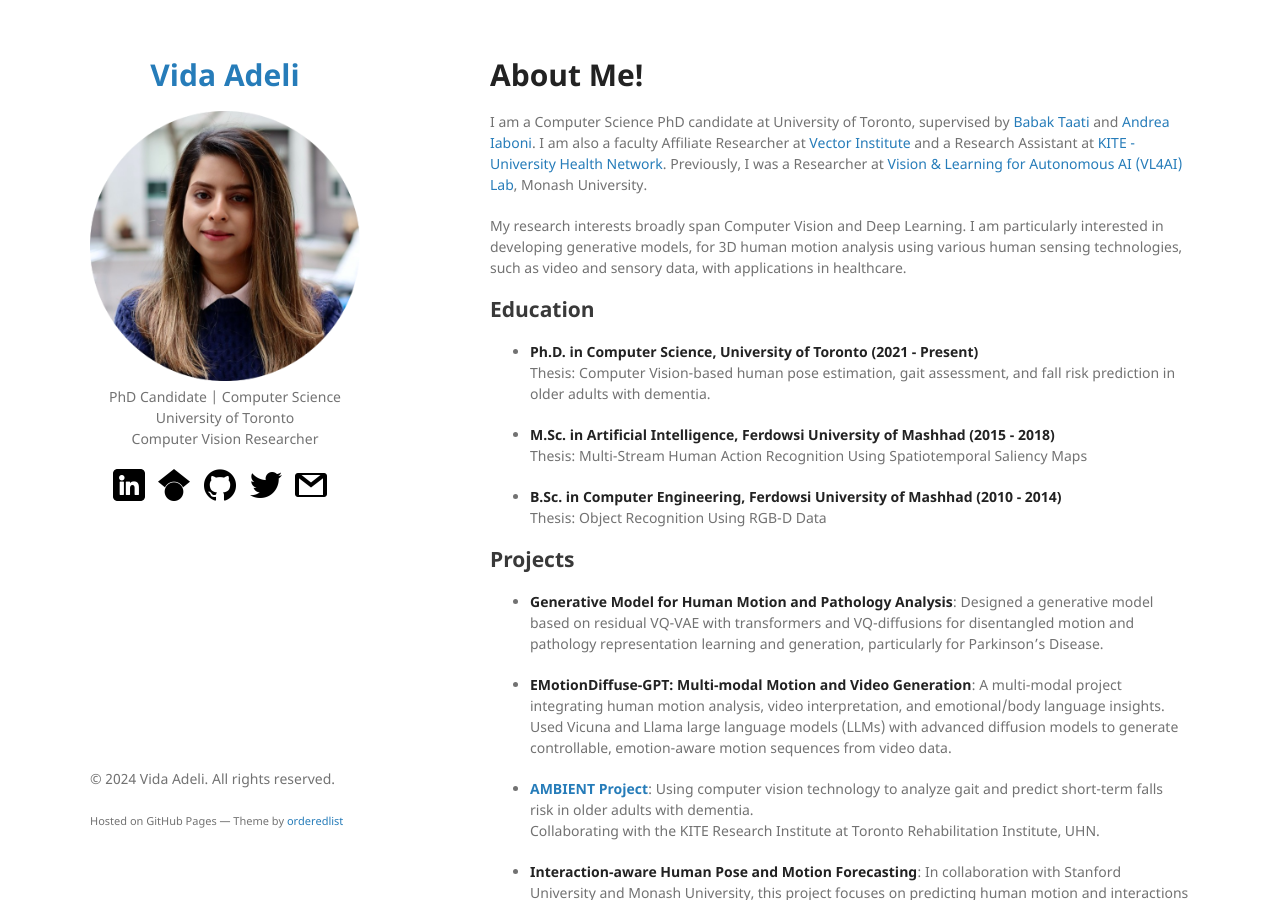
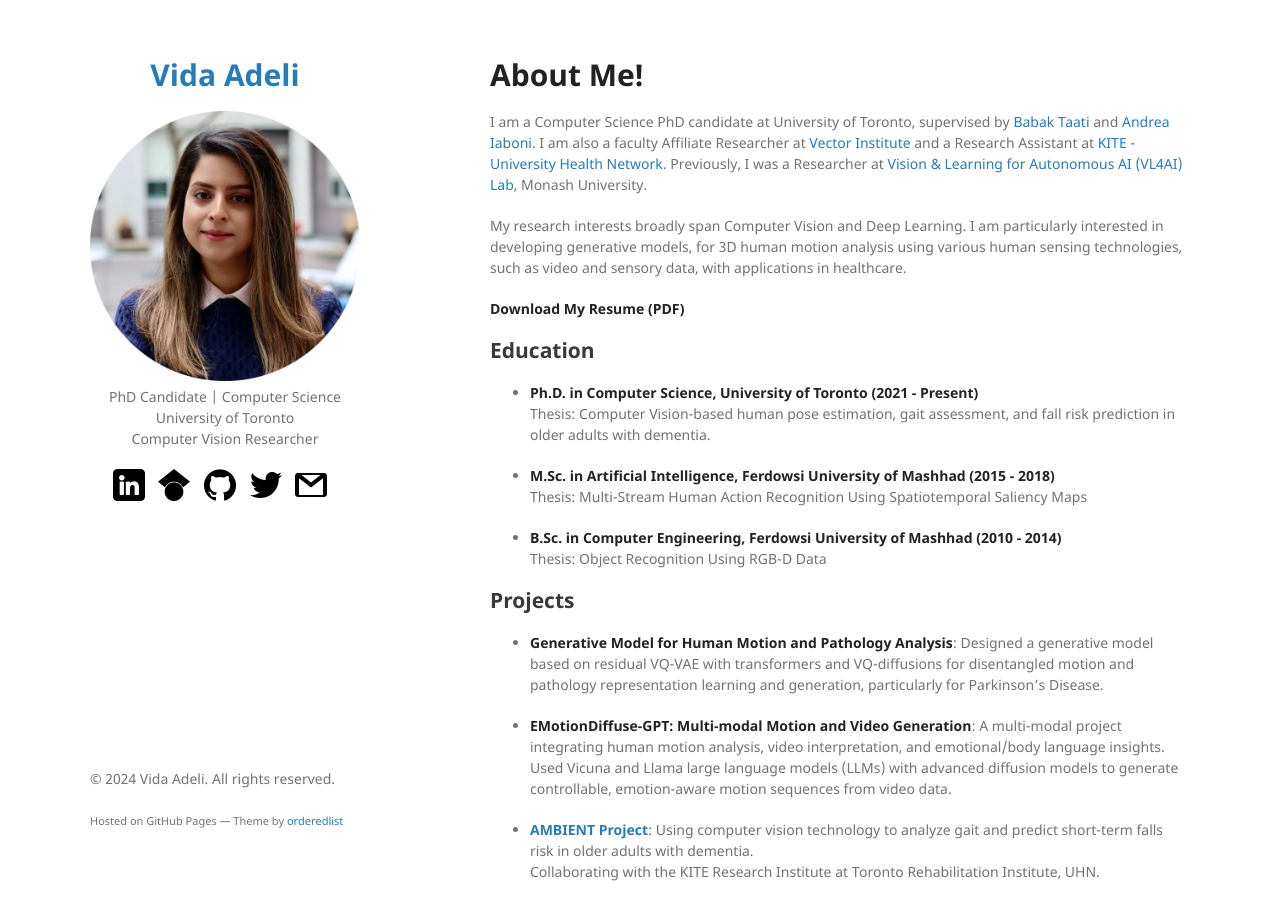
Before and after one commit to vadeli/vadeli.github.io, a Jekyll site: the page built from index.md, in a window 1280 px wide and 900 px high. Built offline with Jekyll 4.4.1, drawn with Linux system fonts in a browser that asks for light colours; our own code applies the rules of GitHub Pages for plain Markdown files.

Commit message:
Update index.md

```diff
--- a/index.md
+++ b/index.md
@@ -7,6 +7,8 @@ layout: default
 I am a Computer Science PhD candidate at University of Toronto, supervised by [Babak Taati](https://www.cs.toronto.edu/~taati/) and [Andrea Iaboni](https://rsi.utoronto.ca/faculty/andrea-iaboni). I am also a faculty Affiliate Researcher at [Vector Institute](https://vectorinstitute.ai/) and a Research Assistant at [KITE - University Health Network](https://kite-uhn.com/). Previously, I was a Researcher at [Vision & Learning for Autonomous AI (VL4AI) Lab](https://vl4ai.erc.monash.edu/), Monash University.
 
 My research interests broadly span Computer Vision and Deep Learning. I am particularly interested in developing generative models, for 3D human motion analysis using various human sensing technologies, such as video and sensory data, with applications in healthcare.
+
+[**Download My Resume (PDF)**](./assets/vida_adeli_resume.pdf)
 
 ## Education
 
```
